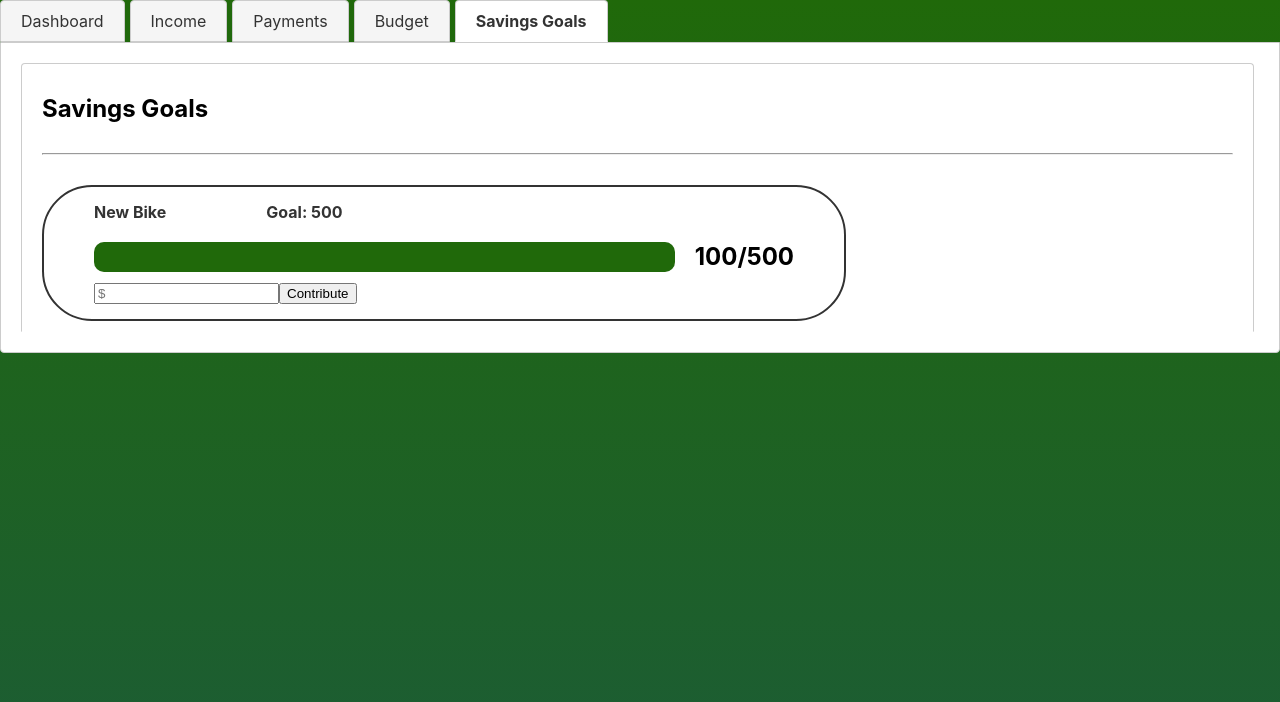
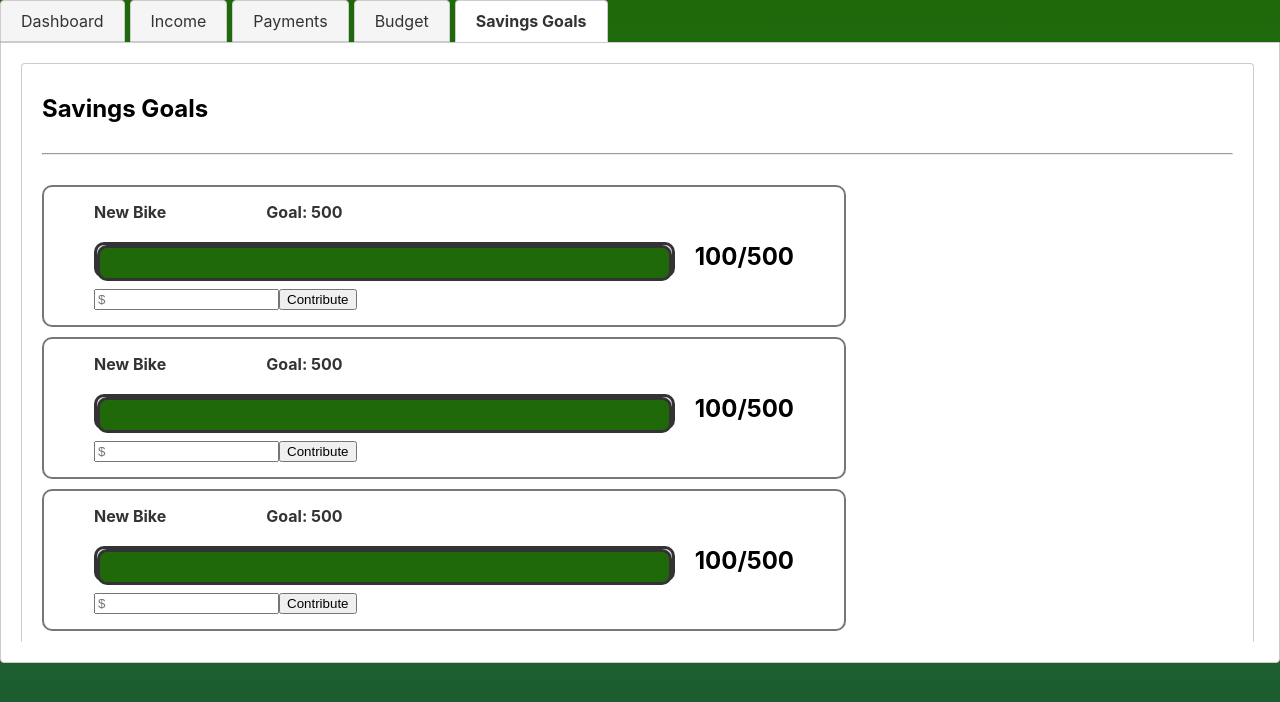
Before and after one commit to jaronlong52/Personal_Finance_App_Capstone, a React (Vite) app: page /dashboard in a window 1280 px wide. Both pictures are taken after a click on the tab "Savings Goals". Shown: the top 702 px of the page. Built offline with nearby package versions, Linux system fonts and the light colour scheme.

Commit message:
some progress

```diff
--- a/src/components/progressBar.css
+++ b/src/components/progressBar.css
@@ -2,8 +2,9 @@
     width: 700px;
     margin-top: 10px;
     border: solid;
+    border-color: rgb(119, 119, 119);
     border-width: 2px;
-    border-radius: 50px;
+    border-radius: 10px;
     padding-top: 15px;
     padding-bottom: 15px;
     padding-left: 50px;
@@ -13,6 +14,7 @@
 .progress-bar {
     width: 100%;
     height: 30px;
+    border: solid;
     border-radius: 10px;
     background-color: #e6e6e6;
     margin-bottom: 10px;
@@ -26,6 +28,7 @@
 
 .progress-bar-fill {
     height: 100%;
+    border: solid;
     border-radius: 10px;
     background-color: #20690a;
     transition: width 0.5s ease-out;
--- a/src/components/savings.jsx
+++ b/src/components/savings.jsx
@@ -7,7 +7,11 @@ import axios from 'axios';
 const Savings = () => {
 
     return (
-        <div><ProgressBar/></div>
+        <div>
+            <ProgressBar/>
+            <ProgressBar/>
+            <ProgressBar/>
+        </div>
     )
 }
 
```
